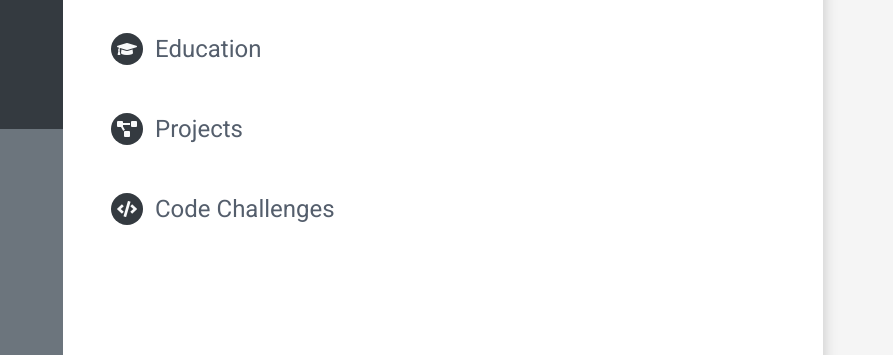
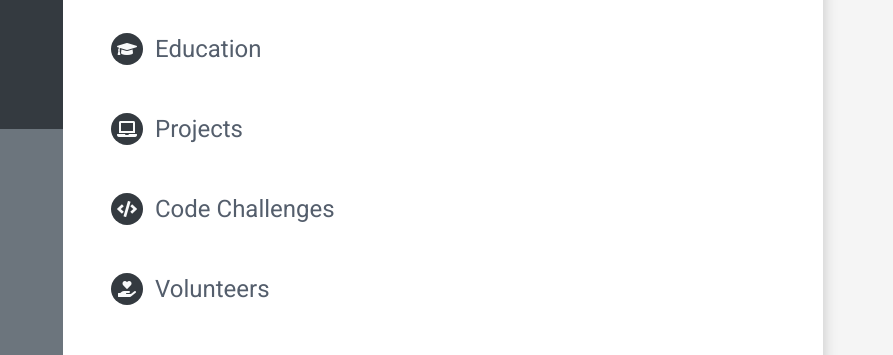
Before and after one commit to jflcarvalho/online-CV, a plain HTML site: page index.html in a window 1280 px wide. Shown: the part 239-594 px from the top of the page, 387-1280 px from the left. Drawn offline with nearby package versions, Linux system fonts and the light colour scheme.

Commit message:
volunteer section

```diff
--- a/index.html
+++ b/index.html
@@ -171,7 +171,7 @@
                 <!-- PROJECTS -->
                 <section id="projects">
                     <div class="d-flex align-items-center my-4">
-                        <i class="fas fa-project-diagram rounded-background-icon bg-dark text-light"></i>
+                        <i class="fas fa-laptop rounded-background-icon bg-dark text-light"></i>
                         <h4 class="section-title">Projects</h4>
                     </div>
                 </section>
@@ -181,6 +181,15 @@
                     <div class="d-flex align-items-center my-4">
                         <i class="fas fa-code rounded-background-icon bg-dark text-light"></i>
                         <h4 class="section-title">Code Challenges</h4>
+                    </div>
+                </section>
+
+                <!-- VOLUNTEERS -->
+                <section id="volunteers">
+                    <div class="d-flex align-items-center my-4">
+                        <i class="fas fa-hand-holding-heart rounded-background-icon bg-dark text-light"></i>
+                        <h4 class="section-title">Volunteers</h4>
+
                     </div>
                 </section>
             </div>
```
